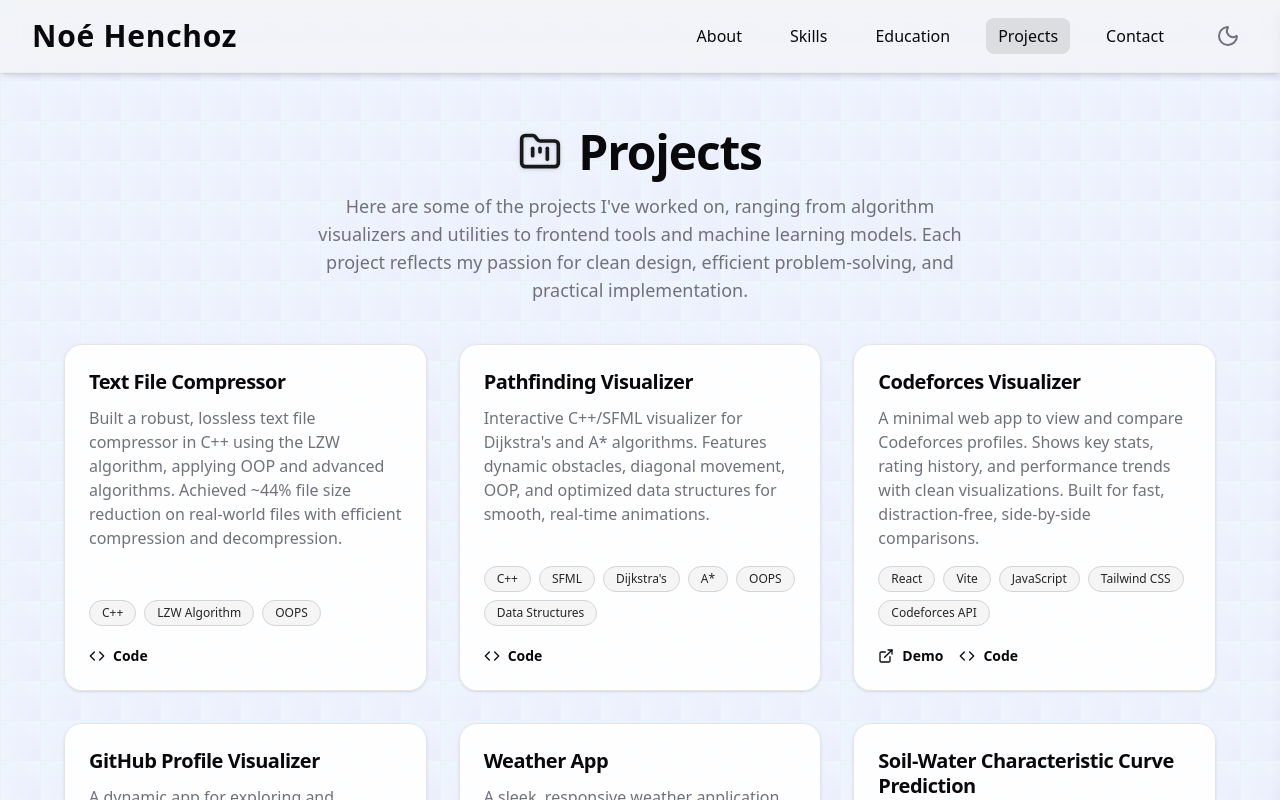
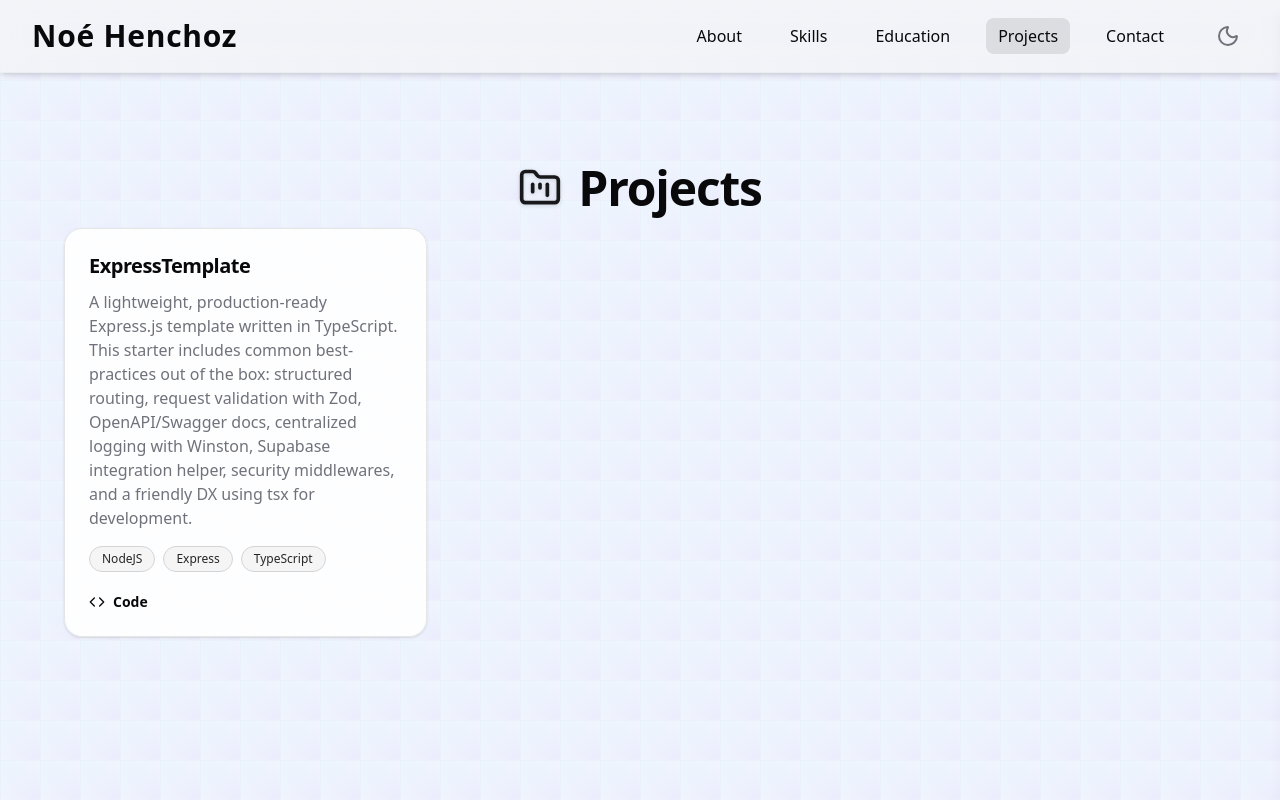
Before and after one commit to henchoznoe/Portfolio, a React (Vite) app: page /projects in a window 1280 px wide. Shown: the top 800 px of the page. Built offline with nearby package versions, Linux system fonts and the light colour scheme.

Commit message:
Update Projects

```diff
--- a/src/components/Projects.jsx
+++ b/src/components/Projects.jsx
@@ -80,12 +80,7 @@ ProjectCard.displayName = "ProjectCard";
 function ProjectsComponent() {
   const projectsData = useMemo(
     () => [
-      { title: "Text File Compressor", desc: "Built a robust, lossless text file compressor in C++ using the LZW algorithm, applying OOP and advanced algorithms. Achieved ~44% file size reduction on real-world files with efficient compression and decompression.", tags: ["C++", "LZW Algorithm", "OOPS"], links: [{ type: "code", href: "https://github.com/shashank2401/file-compressor-in-cpp" }] },
-      { title: "Pathfinding Visualizer", desc: "Interactive C++/SFML visualizer for Dijkstra's and A* algorithms. Features dynamic obstacles, diagonal movement, OOP, and optimized data structures for smooth, real-time animations.", tags: ["C++", "SFML", "Dijkstra's", "A*", "OOPS", "Data Structures"], links: [{ type: "code", href: "https://github.com/shashank2401/pathfinding-visualizer-in-cpp" }] },
-      { title: "Codeforces Visualizer", desc: "A minimal web app to view and compare Codeforces profiles. Shows key stats, rating history, and performance trends with clean visualizations. Built for fast, distraction-free, side-by-side comparisons.", tags: ["React", "Vite", "JavaScript", "Tailwind CSS", "Codeforces API"], links: [{ type: "demo", href: "https://cf-visualizer-rho.vercel.app" }, { type: "code", href: "https://github.com/shashank2401/cf-visualizer" }] },
-      { title: "GitHub Profile Visualizer", desc: "A dynamic app for exploring and comparing GitHub user profiles. Visualizes rich statistics, activity timelines, and repository insights, including a contribution heatmap. Supports side-by-side comparisons and offers both dark and light modes.", tags: ["React", "Vite", "JavaScript", "Tailwind CSS", "GitHub API"], links: [{ type: "demo", href: "https://github-profile-visualizer-six.vercel.app/" }, { type: "code", href: "https://github.com/shashank2401/github-profile-visualizer" }] },
-      { title: "Weather App", desc: "A sleek, responsive weather application delivering real-time weather updates for any city. Features location-based forecasts, intuitive search suggestions, and seamless toggling between Celsius and Fahrenheit.", tags: ["HTML", "CSS", "JavaScript", "Weather API", "Responsive Design"], links: [{ type: "demo", href: "https://weather-app-zeta-three-62.vercel.app/" }, { type: "code", href: "https://github.com/shashank2401/weather-app" }] },
-      { title: "Soil-Water Characteristic Curve Prediction", desc: "Used Artificial Neural Networks (ANNs) to predict SWCC parameters from soil properties for plastic soils. Improved geotechnical prediction for slope stability and foundation design.", tags: ["Python", "TensorFlow", "ANN", "Soil Mechanics", "Data Analysis"], links: [{ type: "code", href: "https://github.com/shashank2401/swcc-prediction-using-ann" }] },
+      { title: "ExpressTemplate", desc: "A lightweight, production-ready Express.js template written in TypeScript. This starter includes common best-practices out of the box: structured routing, request validation with Zod, OpenAPI/Swagger docs, centralized logging with Winston, Supabase integration helper, security middlewares, and a friendly DX using tsx for development.", tags: ["NodeJS", "Express", "TypeScript"], links: [{ type: "code", href: "https://github.com/henchoznoe/ExpressTemplate" }] },
     ],
     []
   );
@@ -106,9 +101,9 @@ function ProjectsComponent() {
                 <FolderKanban className="w-8 h-8 sm:w-11 sm:h-11 text-primary drop-shadow-sm" />
                 Projects
             </h2>
-            <p className="text-lg text-muted-foreground max-w-2xl mx-auto text-center mb-10">
+            {/*<p className="text-lg text-muted-foreground max-w-2xl mx-auto text-center mb-10">
                 Here are some of the projects I've worked on, ranging from algorithm visualizers and utilities to frontend tools and machine learning models. Each project reflects my passion for clean design, efficient problem-solving, and practical implementation.
-            </p>
+            </p>*/}
         </motion.div>
 
         {/* Item 2: The entire project card grid animates in as one block... */}
```
